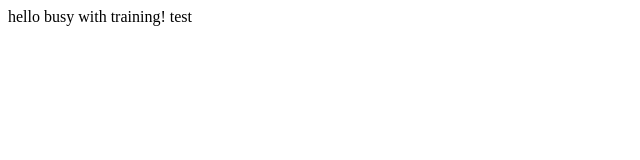
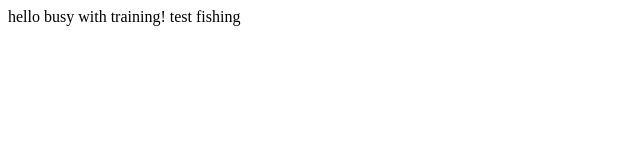
Before and after one commit to chris9618/html-hook, a plain HTML site: page index.html in a window 1280 px wide. Shown: the full height of the page, 0-640 px from the left. Drawn offline with Linux system fonts and the light colour scheme.

Commit message:
testgot3

```diff
--- a/index.html
+++ b/index.html
@@ -1,5 +1,5 @@
 <html>
 <body>
-<p> hello busy with training! test </p>
+<p> hello busy with training! test fishing </p>
 </body>
 </html>
```
